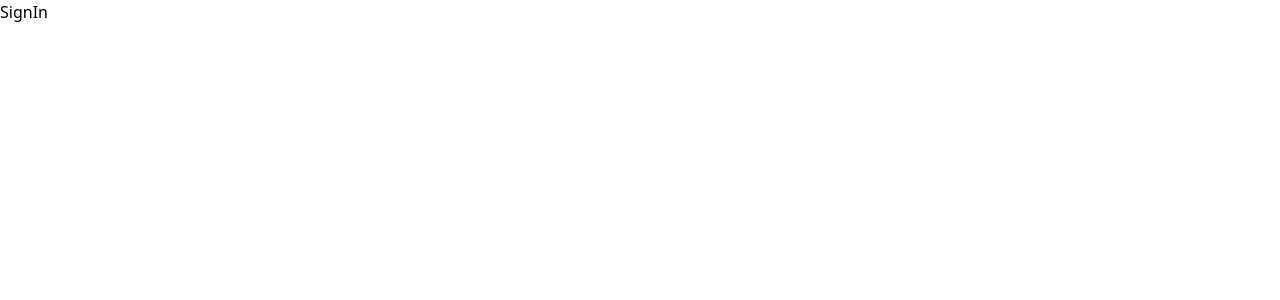
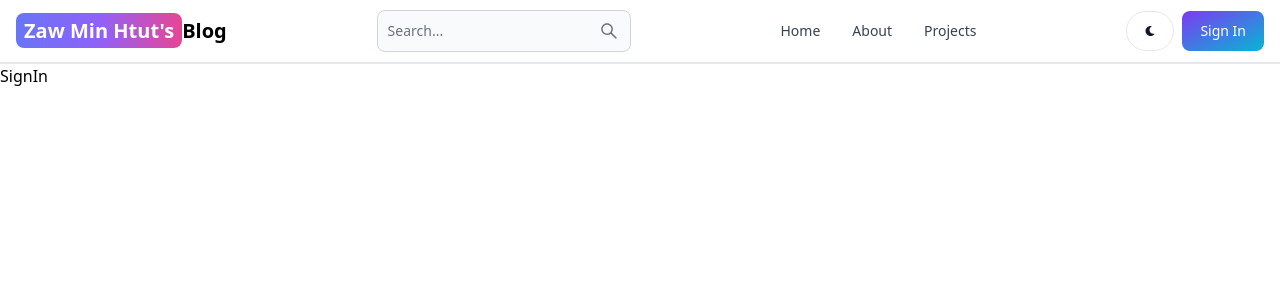
Before and after one commit to zawminhtutx/mern-blog, a React (Vite) app in the folder client/: page /sign-in in a window 1280 px wide. Shown: the top 300 px of the page. Built offline with nearby package versions, Linux system fonts and the light colour scheme.

Commit message:
create a header section

```diff
--- a/client/package.json
+++ b/client/package.json
@@ -10,8 +10,10 @@
     "preview": "vite preview"
   },
   "dependencies": {
+    "flowbite-react": "^0.10.2",
     "react": "^18.3.1",
     "react-dom": "^18.3.1",
+    "react-icons": "^5.4.0",
     "react-router-dom": "^7.0.2"
   },
   "devDependencies": {
--- a/client/src/App.jsx
+++ b/client/src/App.jsx
@@ -5,10 +5,14 @@
 import SignIn from './pages/SignIn'
 import Dashboard from './pages/Dashboard'
 import Projects from './pages/Projects'
+import Header from './components/Header'
+
 function App() {
   return (
     <BrowserRouter>
+    <Header/>
       <Routes>
+
         <Route path="/"  element={<Home/>}/>
         <Route path="/about" element={<About/>}/>
         <Route path="/sign-in" element={<SignIn/>}/>
--- /dev/null
+++ b/client/src/components/Header.jsx
@@ -0,0 +1,53 @@
+import { Button, Navbar, TextInput } from "flowbite-react";
+import { Link, useLocation } from "react-router-dom";
+import { AiOutlineSearch } from "react-icons/ai";
+import { FaMoon } from "react-icons/fa";
+const Header = () => {
+  const path = useLocation().pathname;
+
+  return (
+    <Navbar className='border-b-2'>
+      <Link
+        to={"/"}
+        className='self-center whitespace-nowrap text-sm sm:text-xl font-semibold dark:text-white'>
+        <span className='py-1 px-2 bg-gradient-to-r from-indigo-500 via-purple-500 to-pink-500 rounded-lg text-white'>
+          {"Zaw Min Htut's"}
+        </span>
+        Blog
+      </Link>
+      <form>
+        <TextInput
+          type='text'
+          placeholder='Search...'
+          rightIcon={AiOutlineSearch}
+          className='hidden lg:inline'
+        />
+      </form>
+      <Button className='w-12 h-10 lg:hidden' color='gray' pill>
+        <AiOutlineSearch />
+      </Button>
+      <div className='flex gap-2 md:order-2'>
+        <Button className='w-12 h-10 hidden sm:inline' color='gray' pill>
+          <FaMoon />
+        </Button>
+        <Link to={"/sign-in"}>
+          <Button gradientDuoTone='purpleToBlue'>Sign In</Button>
+        </Link>
+        <Navbar.Toggle />
+      </div>
+      <Navbar.Collapse>
+        <Navbar.Link active={path === "/"} as={'div'}>
+          <Link to='/'>Home</Link>
+        </Navbar.Link>
+        <Navbar.Link active={path === "/about"} as={'div'}>
+          <Link to='/about'>About</Link>
+        </Navbar.Link>
+        <Navbar.Link active={path === "/projects"} as={'div'}>
+          <Link to='/projects'>Projects</Link>
+        </Navbar.Link>
+      </Navbar.Collapse>
+    </Navbar>
+  );
+};
+
+export default Header;
--- a/client/tailwind.config.js
+++ b/client/tailwind.config.js
@@ -1,11 +1,16 @@
+const flowbite = require("flowbite-react/tailwind");
+
 /** @type {import('tailwindcss').Config} */
 export default {
   content: [
     "./index.html",
     "./src/**/*.{js,jsx}",
+    flowbite.content(),
   ],
   theme: {
     extend: {},
   },
-  plugins: [],
+  plugins: [
+    flowbite.plugin(),
+  ],
 }
```
Also changed, not shown: 1 other file (tests, documents, lock files or other folders).
